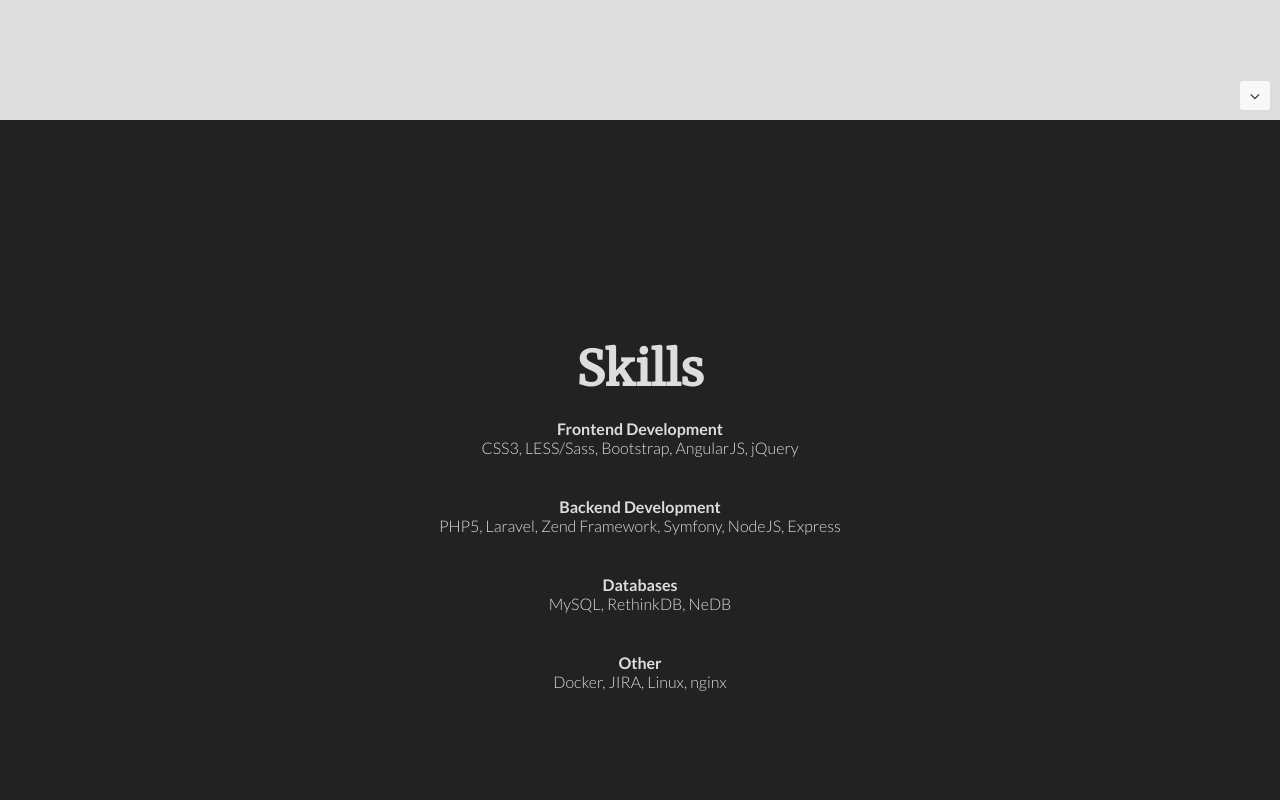
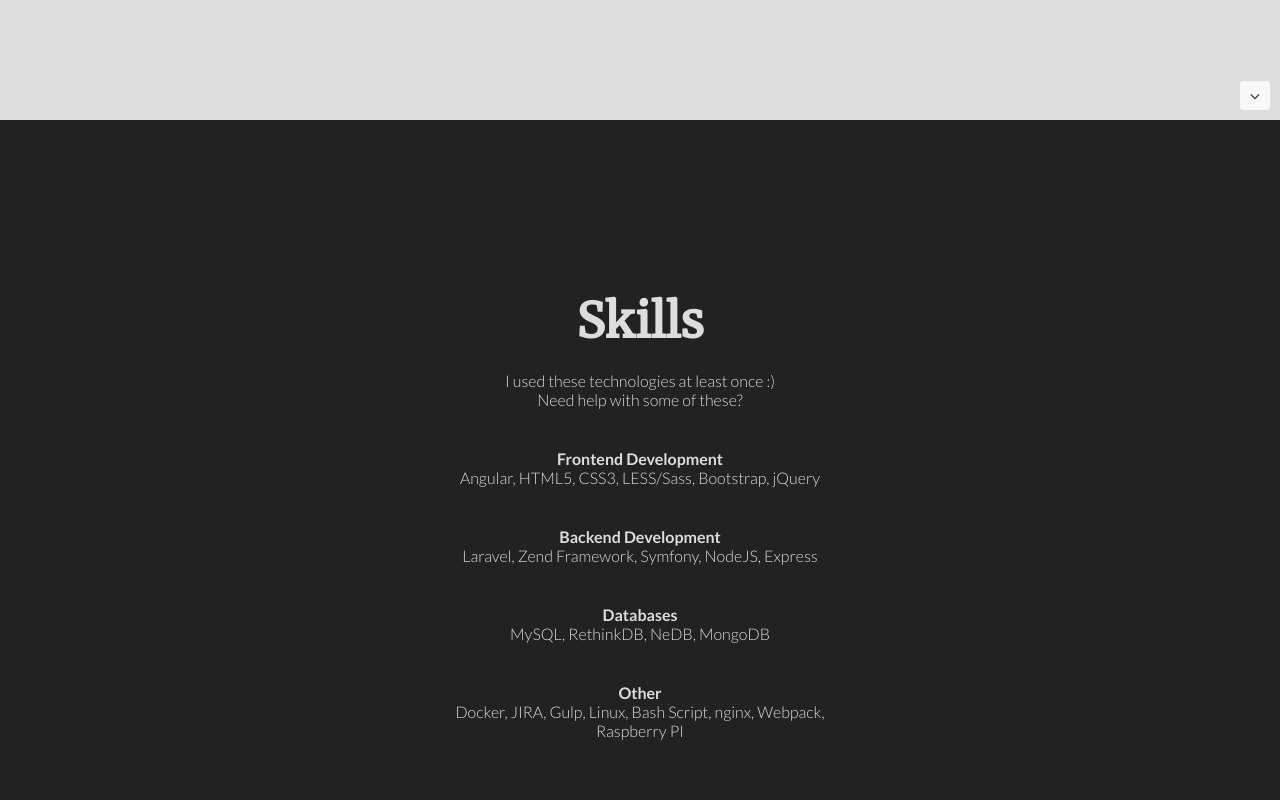
Before and after one commit to muntianrazvan/muntianrazvan.github.io, a plain HTML site: page index.html in a window 1280 px wide. Shown: the part 1480-2280 px from the top of the page. Drawn offline with nearby package versions, Linux system fonts and the light colour scheme.

Commit message:
links fixed, skills updated

```diff
--- a/assets/css/style.css
+++ b/assets/css/style.css
@@ -14,6 +14,7 @@ p {
     display: flex;
     flex-direction: column;
     margin: auto;
+    z-index: 10;
 }
 .background-image-1 {
     background-image: url('../img/bg1.jpg');
@@ -51,6 +52,7 @@ p {
     position: absolute;
     height: 100%;
     width: 100%;
+    z-index: 1;
 }
 .arrows-container .arrow {
     color: #fff;
--- a/index.html
+++ b/index.html
@@ -37,10 +37,11 @@
     <div id="slide3" class="custom-container background-color-2 text-color-2">
         <div class="custom-content text-center">
             <h2 class="title">Skills</h2>
-            <p class="small-paragraph"><strong>Frontend Development</strong> <br> CSS3, LESS/Sass, Bootstrap, AngularJS, jQuery</p>
-            <p class="small-paragraph"><strong>Backend Development</strong> <br> PHP5, Laravel, Zend Framework, Symfony, NodeJS, Express</p>
-            <p class="small-paragraph"><strong>Databases</strong> <br> MySQL, RethinkDB, NeDB</p>
-            <p class="small-paragraph"><strong>Other</strong> <br> Docker, JIRA, Linux, nginx</p>
+            <p class="small-paragraph">I used these technologies at least once :) <br> Need help with some of these?</p>
+            <p class="small-paragraph"><strong>Frontend Development</strong> <br> Angular, HTML5, CSS3, LESS/Sass, Bootstrap, jQuery</p>
+            <p class="small-paragraph"><strong>Backend Development</strong> <br> Laravel, Zend Framework, Symfony, NodeJS, Express</p>
+            <p class="small-paragraph"><strong>Databases</strong> <br> MySQL, RethinkDB, NeDB, MongoDB</p>
+            <p class="small-paragraph"><strong>Other</strong> <br> Docker, JIRA, Gulp, Linux, Bash Script, nginx, Webpack, Raspberry PI</p>
         </div>
         <div class="arrows-container">
             <a href="#slide4" class="arrow">
@@ -70,14 +71,14 @@
                 <span class="contact-icon">
                     <i class="fa fa-github" aria-hidden="true"></i>
                 </span>
-                <a href="https://github.com/muntianrazvan">github.com/muntianrazvan</a>
+                <a href="https://github.com/muntianrazvan" target="_blank">github.com/muntianrazvan</a>
             </p>
             <p class="small-paragraph">
                 <strong>LinkedIn account</strong> <br>
                 <span class="contact-icon">
                     <i class="fa fa-linkedin-square" aria-hidden="true"></i>
                 </span>
-                <a href="https://www.linkedin.com/in/razvan-muntian">github.com/muntianrazvan</a>
+                <a href="https://www.linkedin.com/in/razvan-muntian" target="_blank">linkedin.com/in/razvan-muntian</a>
             </p>
         </div>
         <div class="arrows-container">
```
